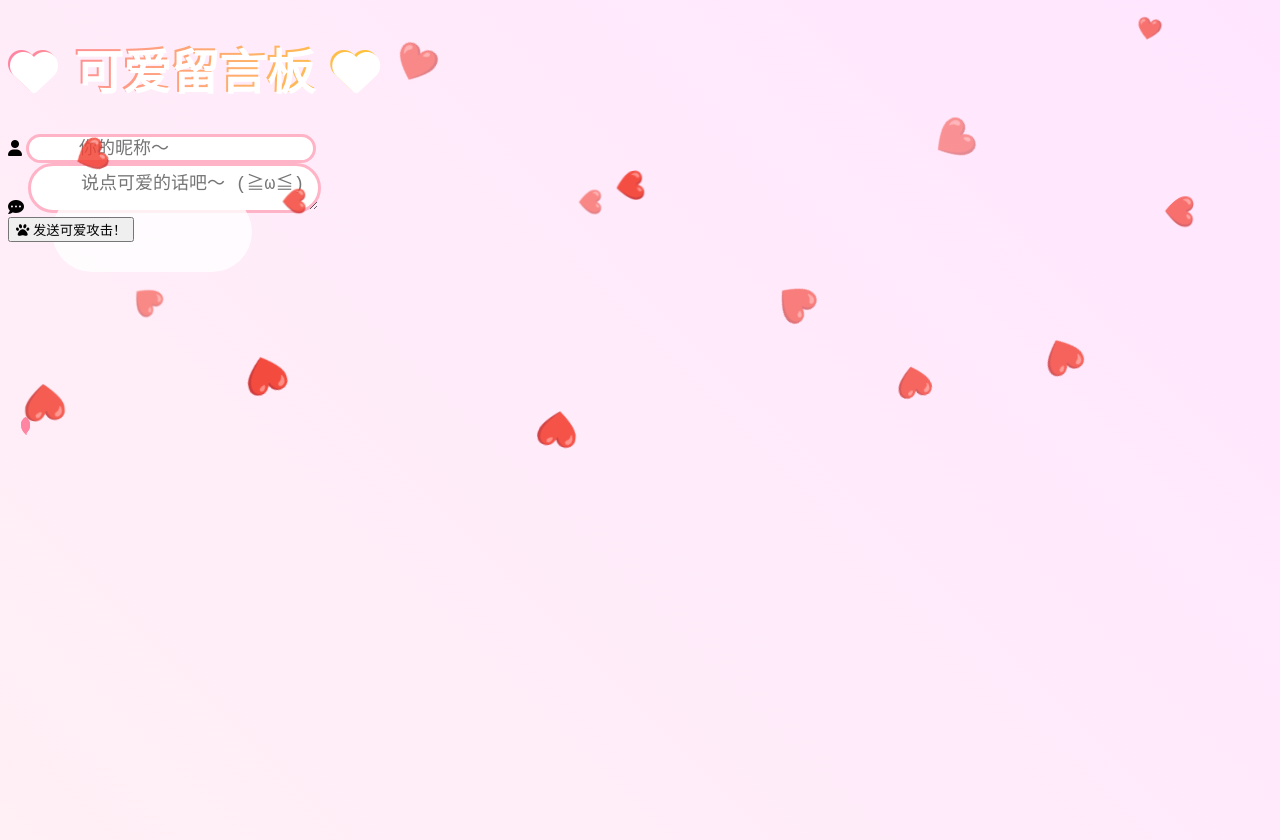
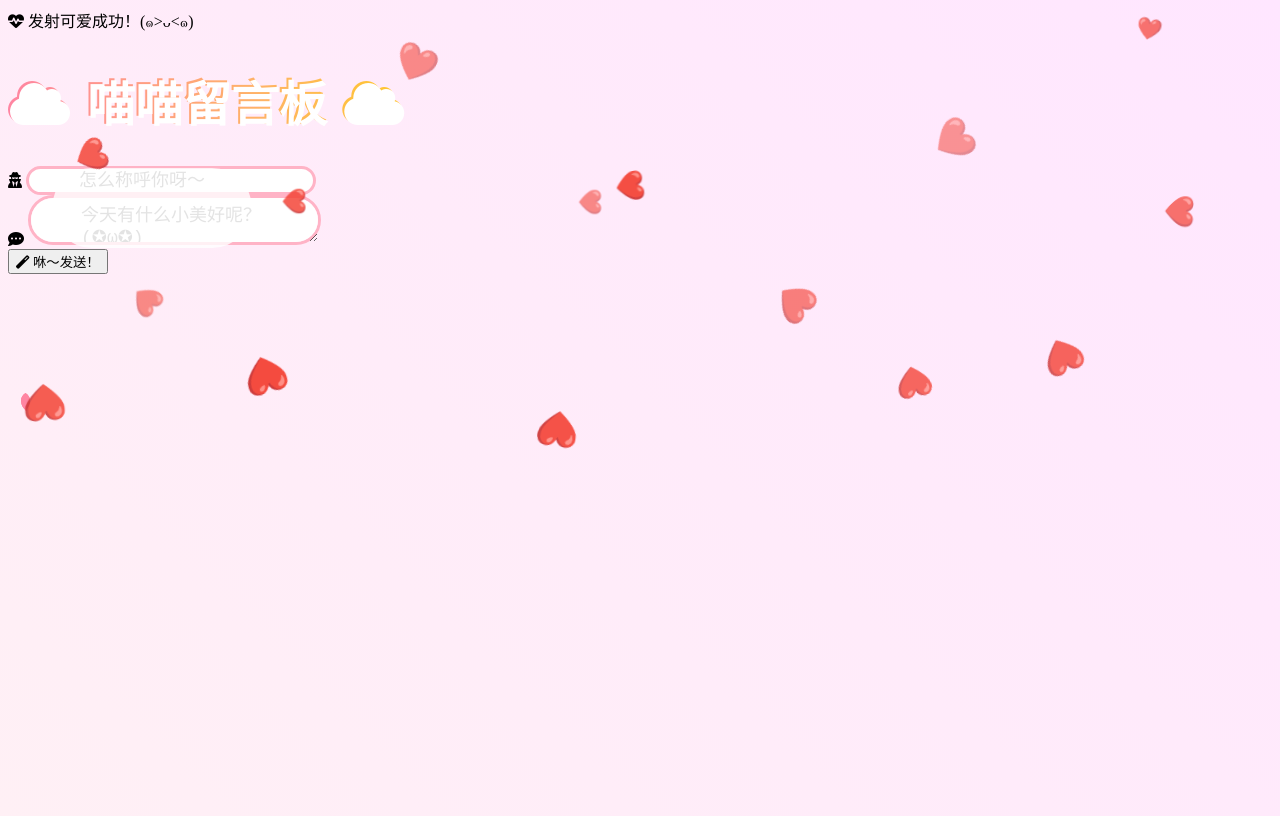
Before and after one commit to F192-star/F192-star.github.io, a plain HTML site: page index.html in a window 1280 px wide. After the commit the page ends 816 px from the top, so only its background shows below. Drawn offline with Linux system fonts and the light colour scheme.

Commit message:
Update index.html

```diff
--- a/index.html
+++ b/index.html
@@ -2,27 +2,34 @@
 <html lang="zh-CN">
 <head>
     <meta charset="UTF-8">
-    <title>萌萌留言板</title>
+    <meta name="viewport" content="width=device-width, initial-scale=1.0">
+    <title>🌸 萌趣留言板 🌸</title>
     <link rel="stylesheet" href="style.css">
-    <!-- 引入 Font Awesome 图标 -->
-    <link rel="stylesheet" href="https://cdnjs.cloudflare.com/ajax/libs/font-awesome/6.0.0/css/all.min.css">
+    <!-- Font Awesome 图标 -->
+    <link rel="stylesheet" href="https://cdnjs.cloudflare.com/ajax/libs/font-awesome/6.4.0/css/all.min.css">
 </head>
 <body>
+    <!-- 提交成功提示 -->
+    <div id="toast" class="toast-hidden">
+        <i class="fas fa-heartbeat"></i>
+        <span>发射可爱成功！(๑>ᴗ<๑)</span>
+    </div>
+
     <div class="container">
-        <h1 class="title"><i class="fas fa-heart"></i> 可爱留言板 <i class="fas fa-heart"></i></h1>
+        <h1 class="title"><i class="fas fa-cloud"></i> 喵喵留言板 <i class="fas fa-cloud"></i></h1>
 
         <!-- 留言表单 -->
         <form id="commentForm" class="cute-form">
             <div class="input-group">
-                <i class="fas fa-user icon"></i>
-                <input type="text" id="username" placeholder="你的昵称～" maxlength="20">
+                <i class="fas fa-user-secret icon"></i>
+                <input type="text" id="username" placeholder="怎么称呼你呀～" maxlength="20">
             </div>
             <div class="input-group">
                 <i class="fas fa-comment-dots icon"></i>
-                <textarea id="content" placeholder="说点可爱的话吧～ (≧ω≦)" required></textarea>
+                <textarea id="content" placeholder="今天有什么小美好呢？(✪ω✪)" required></textarea>
             </div>
             <button type="submit" class="cute-button">
-                <i class="fas fa-paw"></i> 发送可爱攻击！
+                <i class="fas fa-magic"></i> 咻～发送！
             </button>
         </form>
 
@@ -30,6 +37,9 @@
         <div id="comments" class="comments-container"></div>
     </div>
 
+    <!-- Firebase 配置 -->
+    <script src="https://www.gstatic.com/firebasejs/10.0.0/firebase-app.js"></script>
+    <script src="https://www.gstatic.com/firebasejs/10.0.0/firebase-firestore.js"></script>
     <script src="app.js"></script>
 </body>
 </html>
```
